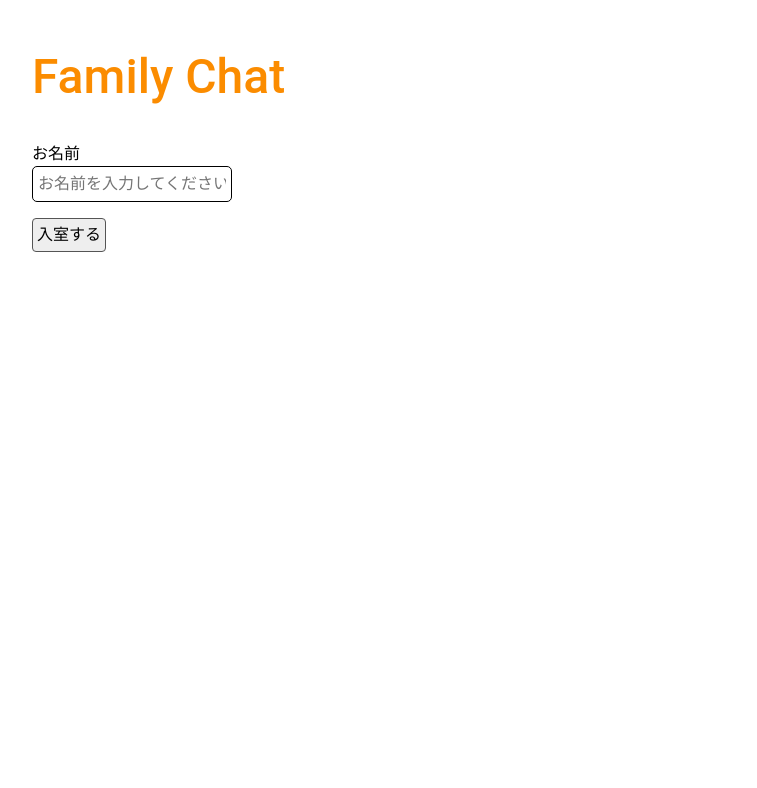
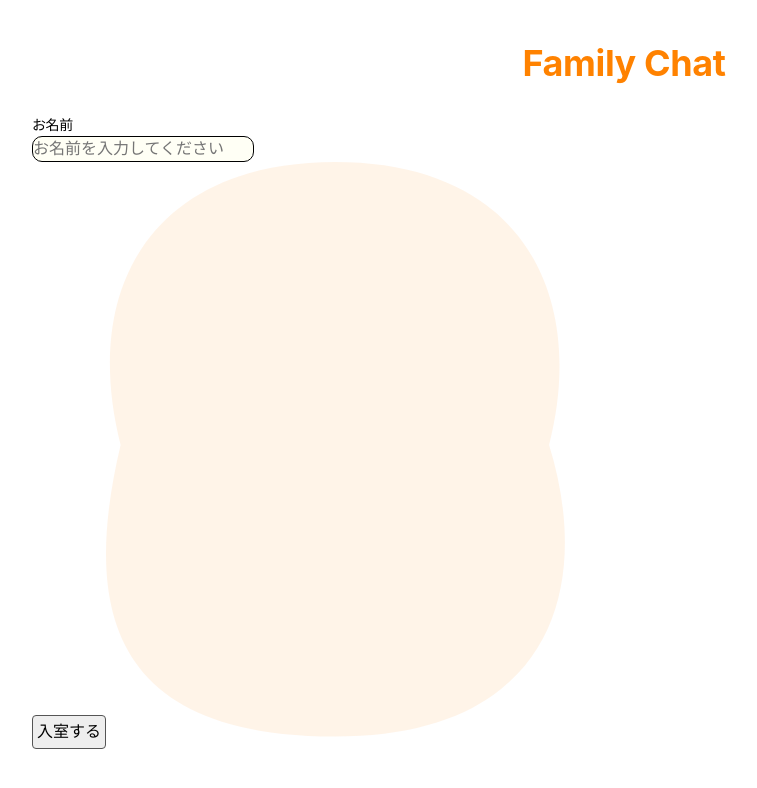
Before and after one commit to syomakudo/rakus-hackathon, a Vue app in the folder chatapp/: page / in a window 1280 px wide. Shown: the top 788 px of the page, without its empty margins (16-773 px from the left). Built offline with nearby package versions, Linux system fonts and the light colour scheme; no server answers.

Commit message:
図形挿入と色等の変更

```diff
--- a/chatapp/src/components/Login.vue
+++ b/chatapp/src/components/Login.vue
@@ -44,23 +44,44 @@ const onEnter = () => {
 
 <template>
   <div class="mx-auto my-5 px-4">
-    <h1 class="text-orange-darken-1 text-h3 font-weight-medium">Family Chat</h1>
+    <h1 class="title">Family Chat</h1>
     <div class="mt-10">
-      <p>お名前</p>
+      <p class="nametext">お名前</p>
       <input type="text" class="user-name-text" placeholder="お名前を入力してください" v-model="inputUserName" />
     </div>
     <button type="button" @click="onEnter" class="button-normal">
       入室する
     </button>
+    <svg xmlns="http://www.w3.org/2000/svg" width="459" height="575" viewBox="0 0 459 575" fill="none">
+    <path d="M443.1 282.986C488.1 428.5 443.1 574.5 229.1 574.5C-0.399704 574.5 -22.8997 441.5 14.6003 282.986C-26.8997 118 53.6003 0 229.1 0C418.6 4.76837e-06 480.6 136.5 443.1 282.986Z" fill="#FF8200" fill-opacity="0.09"/>
+    </svg>
   </div>
 </template>
 
 <style scoped>
+.title {
+  color: #FF8200;
+  text-align: center;
+  font-family: Inter;
+  font-size: 36px;
+  font-style: normal;
+  font-weight: 700;
+  line-height: 22px; /* 61.111% */
+  letter-spacing: -0.408px;
+}
+
+.nametext {
+  color: #000;
+  font-family: Inter;
+  font-size: 14px;
+  font-style: normal;
+  font-weight: 400;
+  line-height: 22px; /* 157.143% */
+  letter-spacing: -0.408px;
+}
 .user-name-text {
-  width: 200px;
-  padding: 5px;
-  border: 1px solid ;
-  border-radius: 5px;
-  margin-bottom: 16px;
+  border-radius: 10px;
+  border: 1px solid #000;
+  background: #FFFFF5;
 }
 </style>
```
